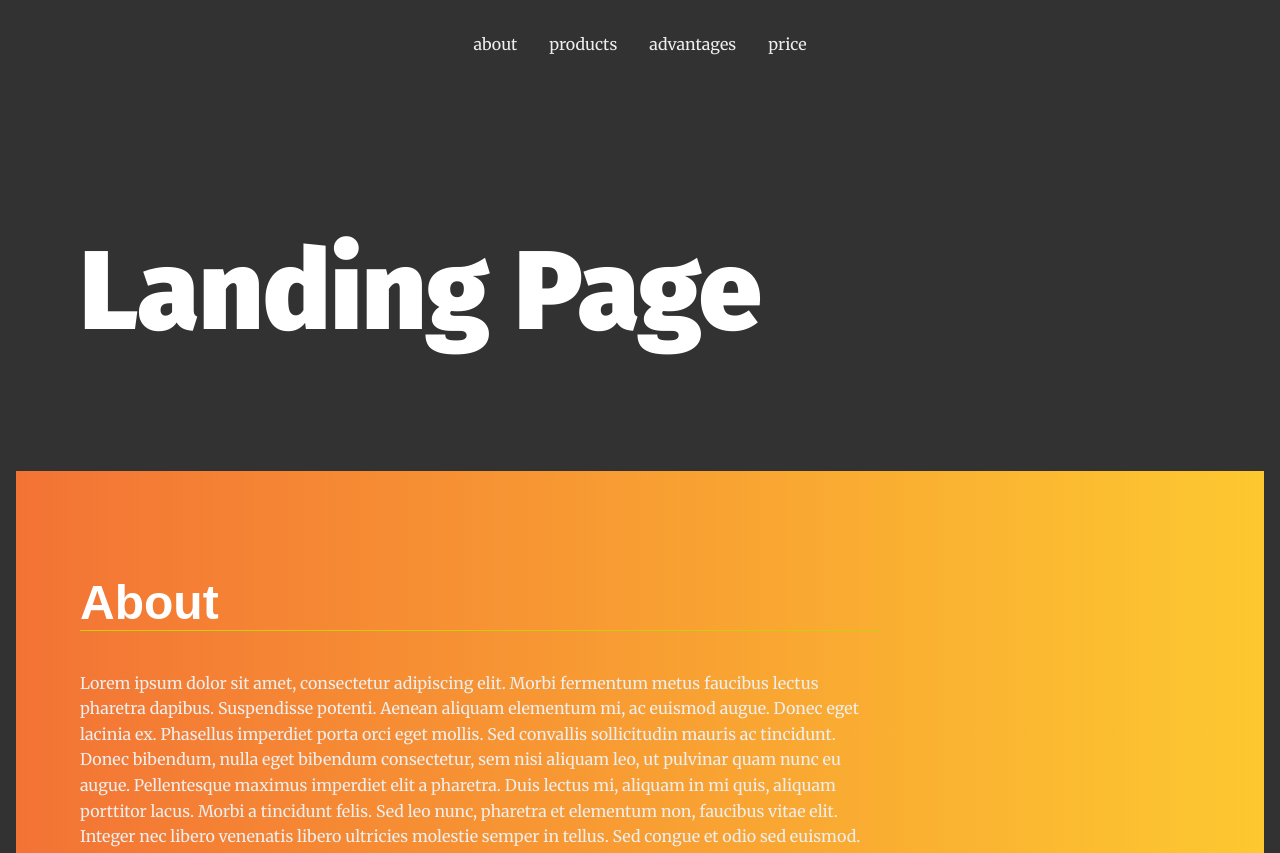
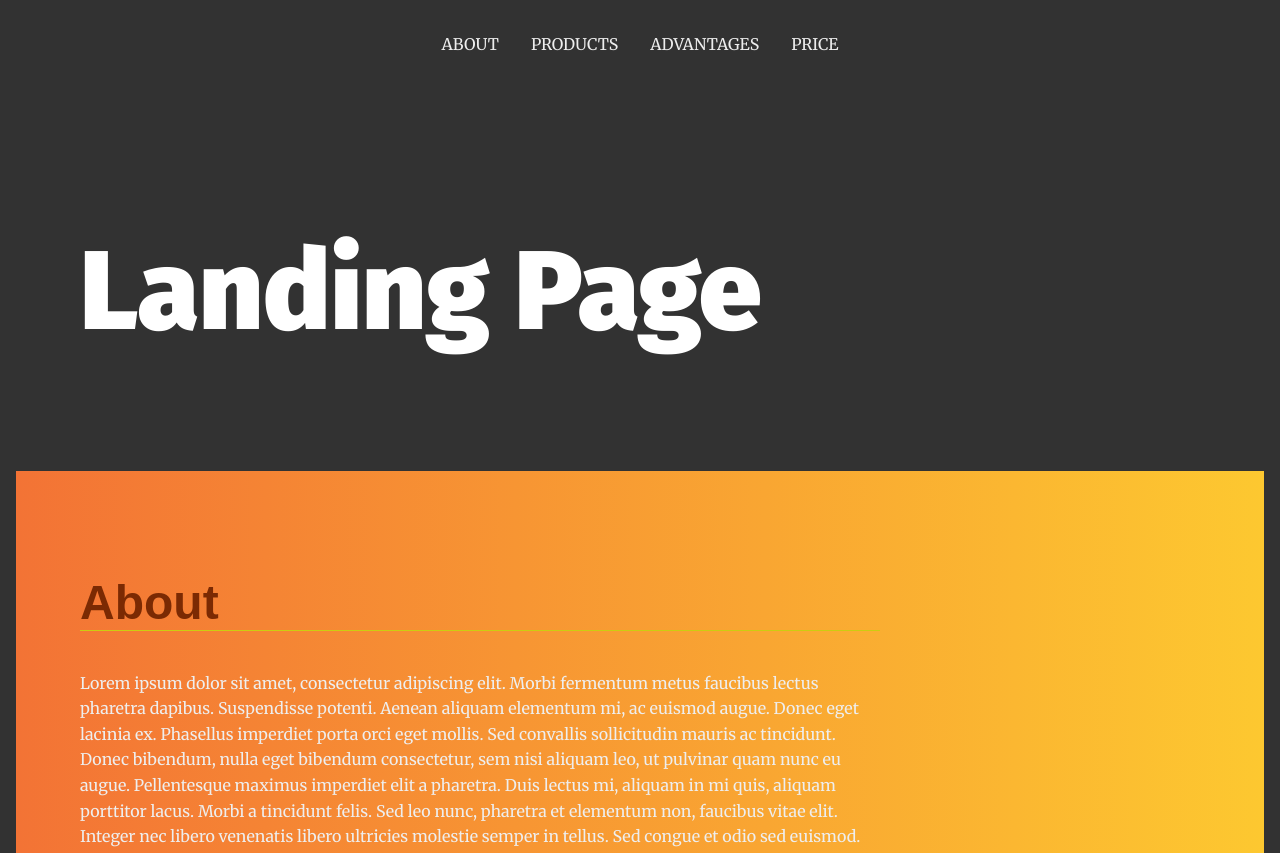
Before and after one commit to rodrigonerysilva/udacity_landpage, a plain HTML site: page landing-page/index.html in a window 1280 px wide. Shown: the top 853 px of the page. Drawn offline with Linux system fonts and the light colour scheme.

Commit message:
Add files via upload
feat: Menu items and section titles interact with page scroll.

```diff
--- a/landing-page/index.html
+++ b/landing-page/index.html
@@ -24,7 +24,7 @@
     </header>
     <section id="section1" class="your-active-class">
       <div class="landing__container">
-        <h2>About</h2>
+        <h2 id="section1title">About</h2>
         <p>Lorem ipsum dolor sit amet, consectetur adipiscing elit. Morbi fermentum metus faucibus lectus pharetra dapibus. Suspendisse potenti. Aenean aliquam elementum mi, ac euismod augue. Donec eget lacinia ex. Phasellus imperdiet porta orci eget mollis. Sed convallis sollicitudin mauris ac tincidunt. Donec bibendum, nulla eget bibendum consectetur, sem nisi aliquam leo, ut pulvinar quam nunc eu augue. Pellentesque maximus imperdiet elit a pharetra. Duis lectus mi, aliquam in mi quis, aliquam porttitor lacus. Morbi a tincidunt felis. Sed leo nunc, pharetra et elementum non, faucibus vitae elit. Integer nec libero venenatis libero ultricies molestie semper in tellus. Sed congue et odio sed euismod.</p>
 
         <p>Aliquam a convallis justo. Vivamus venenatis, erat eget pulvinar gravida, ipsum lacus aliquet velit, vel luctus diam ipsum a diam. Cras eu tincidunt arcu, vitae rhoncus purus. Vestibulum fermentum consectetur porttitor. Suspendisse imperdiet porttitor tortor, eget elementum tortor mollis non.</p>
@@ -32,7 +32,7 @@
     </section>
     <section id="section2">
       <div class="landing__container">
-        <h2>Products</h2>
+        <h2 id="section2title" >Products</h2>
         <p>Lorem ipsum dolor sit amet, consectetur adipiscing elit. Morbi fermentum metus faucibus lectus pharetra dapibus. Suspendisse potenti. Aenean aliquam elementum mi, ac euismod augue. Donec eget lacinia ex. Phasellus imperdiet porta orci eget mollis. Sed convallis sollicitudin mauris ac tincidunt. Donec bibendum, nulla eget bibendum consectetur, sem nisi aliquam leo, ut pulvinar quam nunc eu augue. Pellentesque maximus imperdiet elit a pharetra. Duis lectus mi, aliquam in mi quis, aliquam porttitor lacus. Morbi a tincidunt felis. Sed leo nunc, pharetra et elementum non, faucibus vitae elit. Integer nec libero venenatis libero ultricies molestie semper in tellus. Sed congue et odio sed euismod.</p>
 
         <p>Aliquam a convallis justo. Vivamus venenatis, erat eget pulvinar gravida, ipsum lacus aliquet velit, vel luctus diam ipsum a diam. Cras eu tincidunt arcu, vitae rhoncus purus. Vestibulum fermentum consectetur porttitor. Suspendisse imperdiet porttitor tortor, eget elementum tortor mollis non.</p>
@@ -40,7 +40,7 @@
     </section>
     <section id="section3">
       <div class="landing__container">
-        <h2>Advantages</h2>
+        <h2 id="section3title">Advantages</h2>
         <p>Lorem ipsum dolor sit amet, consectetur adipiscing elit. Morbi fermentum metus faucibus lectus pharetra dapibus. Suspendisse potenti. Aenean aliquam elementum mi, ac euismod augue. Donec eget lacinia ex. Phasellus imperdiet porta orci eget mollis. Sed convallis sollicitudin mauris ac tincidunt. Donec bibendum, nulla eget bibendum consectetur, sem nisi aliquam leo, ut pulvinar quam nunc eu augue. Pellentesque maximus imperdiet elit a pharetra. Duis lectus mi, aliquam in mi quis, aliquam porttitor lacus. Morbi a tincidunt felis. Sed leo nunc, pharetra et elementum non, faucibus vitae elit. Integer nec libero venenatis libero ultricies molestie semper in tellus. Sed congue et odio sed euismod.</p>
 
         <p>Aliquam a convallis justo. Vivamus venenatis, erat eget pulvinar gravida, ipsum lacus aliquet velit, vel luctus diam ipsum a diam. Cras eu tincidunt arcu, vitae rhoncus purus. Vestibulum fermentum consectetur porttitor. Suspendisse imperdiet porttitor tortor, eget elementum tortor mollis non.</p>
@@ -48,7 +48,7 @@
     </section>
      <section id="section4">
       <div class="landing__container" id="returnTop">
-        <h2>Price</h2>
+        <h2 id="section4title">Price</h2>
         <p>Lorem ipsum dolor sit amet, consectetur adipiscing elit. Morbi fermentum metus faucibus lectus pharetra dapibus. Suspendisse potenti. Aenean aliquam elementum mi, ac euismod augue. Donec eget lacinia ex. Phasellus imperdiet porta orci eget mollis. Sed convallis sollicitudin mauris ac tincidunt. Donec bibendum, nulla eget bibendum consectetur, sem nisi aliquam leo, ut pulvinar quam nunc eu augue. Pellentesque maximus imperdiet elit a pharetra. Duis lectus mi, aliquam in mi quis, aliquam porttitor lacus. Morbi a tincidunt felis. Sed leo nunc, pharetra et elementum non, faucibus vitae elit. Integer nec libero venenatis libero ultricies molestie semper in tellus. Sed congue et odio sed euismod.</p>
 
         <p>Aliquam a convallis justo. Vivamus venenatis, erat eget pulvinar gravida, ipsum lacus aliquet velit, vel luctus diam ipsum a diam. Cras eu tincidunt arcu, vitae rhoncus purus. Vestibulum fermentum consectetur porttitor. Suspendisse imperdiet porttitor tortor, eget elementum tortor mollis non.</p>
--- a/landing-page/js/app.js
+++ b/landing-page/js/app.js
@@ -24,24 +24,81 @@ for (menu__item of menu__items) {
 	let li = document.createElement('li');
 
 	if (menu__item === 'about') {
-		li.innerHTML = `<a href="#about" class="sectionAbout" onclick="scrollAbout()"><p><span class="about__selected">${menu__item}</span></p></a>`;
+		li.innerHTML = `<a href="#about" id="titleSection1" class="sectionAbout" onclick="scrollAbout()"><p><span class="about__selected">${menu__item}</span></p></a>`;
 		ul.appendChild(li);
 	}
 	else if (menu__item === 'products') {
-		li.innerHTML = `<a href="#products" class="sectionProducts" onclick="scrollProducts()"><p><span class="product__selected">${menu__item}</span></p></a>`;
+		li.innerHTML = `<a href="#products" id="titleSection2" class="sectionProducts" onclick="scrollProducts()"><p><span class="product__selected">${menu__item}</span></p></a>`;
 		ul.appendChild(li);
 	}
 	else if (menu__item === 'advantages') {
-		li.innerHTML = `<a href="#advantages" onclick="scrollAdvantages()"><p><span class="advantages__selected">${menu__item}</span></p></a>`;
+		li.innerHTML = `<a href="#advantages" id="titleSection3" onclick="scrollAdvantages()"><p><span class="advantages__selected">${menu__item}</span></p></a>`;
 		ul.appendChild(li);
 	}
 	else {
-		li.innerHTML = `<a href="#price" onclick="scrollPrice()"><p><span class="price__selected">${menu__item}</span></p></a>`;
+		li.innerHTML = `<a href="#price" id="titleSection4" onclick="scrollPrice()"><p><span class="price__selected">${menu__item}</span></p></a>`;
 		ul.appendChild(li);
 	}
 }
 
+// Changing menu items case while scrolling
+// Changing titles colors while scrolling
+
+const contentAbout = document.querySelector('#section1');
+window.addEventListener('scroll', function() {
+	if (contentAbout.getBoundingClientRect().top < window.innerHeight) {
+		document.getElementById('titleSection1').style.textTransform = "uppercase";
+		document.getElementById('section1title').style.transitionDuration = "2s";
+		document.getElementById('section1title').style.color = "#7B2A03";
+	} else {
+		document.getElementById('titleSection1').style.textTransform = "lowercase";
+		document.getElementById('section2title').style.transitionDuration = "2s";
+		document.getElementById('section2title').style.color = "#fff";
+	}
+});
+
+const contentProducts = document.querySelector('#section2');
+window.addEventListener('scroll', function() {
+	if (contentProducts.getBoundingClientRect().top < window.innerHeight) {
+		document.getElementById('titleSection2').style.textTransform = "uppercase";
+		document.getElementById('section2title').style.transitionDuration = "2s";
+		document.getElementById('section2title').style.color = "#2E0704";
+	} else {
+		document.getElementById('titleSection2').style.textTransform = "lowercase";
+		document.getElementById('section2title').style.transitionDuration = "2s";
+		document.getElementById('section2title').style.color = "#fff";
+	}
+});
+
+const contentAdvantages = document.querySelector('#section3');
+window.addEventListener('scroll', function() {
+	if (contentAdvantages.getBoundingClientRect().top < window.innerHeight) {
+		document.getElementById('titleSection3').style.textTransform = "uppercase";
+		document.getElementById('section3title').style.transitionDuration = "2s";
+		document.getElementById('section3title').style.color = "#003E53";
+	} else {
+		document.getElementById('titleSection3').style.textTransform = "lowercase";
+		document.getElementById('section3title').style.transitionDuration = "2s";
+		document.getElementById('section3title').style.color = "#fff";
+	}
+});
+
+const contentPrice = document.querySelector('#section4');
+window.addEventListener('scroll', function() {
+	if (contentPrice.getBoundingClientRect().top < window.innerHeight) {
+		document.getElementById('titleSection4').style.textTransform = "uppercase";
+		document.getElementById('section4title').style.transitionDuration = "2s";
+		document.getElementById('section4title').style.color = "#06433E";
+	} else {
+		document.getElementById('titleSection4').style.textTransform = "lowercase";
+		document.getElementById('section4title').style.transitionDuration = "2s";
+		document.getElementById('section4title').style.color = "#fff";
+	}
+});
+
+
 // Nav anchors
+//Changing menu items case if clicked
 
 function scrollAbout() {
 	let scrollAbout = document.getElementById('section1');
@@ -51,7 +108,7 @@ function scrollAbout() {
 	let x = document.querySelector('.about__selected');
 	x.addEventListener("click", colorChange());
 	function colorChange() {
-		document.getElementById('navbar__list').style.backgroundColor = "#f37335";
+		document.getElementById('titleSection1').style.textTransform = "uppercase";
 	}
 }
 
@@ -63,7 +120,7 @@ function scrollProducts() {
 	let x = document.querySelector('.price__selected');
 	x.addEventListener("click", colorChange());
 	function colorChange() {
-		document.getElementById('navbar__list').style.backgroundColor = "#93291e";
+		document.getElementById('titleSection2').style.textTransform = "uppercase";
 	}
 }
 
@@ -75,7 +132,7 @@ function scrollAdvantages() {
 	let x = document.querySelector('.advantages__selected');
 	x.addEventListener("click", colorChange());
 	function colorChange() {
-		document.getElementById('navbar__list').style.backgroundColor = "#0083b0";
+		document.getElementById('titleSection3').style.textTransform = "uppercase";
 	}
 }
 
@@ -87,7 +144,7 @@ function scrollPrice() {
 	let x = document.querySelector('.advantages__selected');
 	x.addEventListener("click", colorChange());
 	function colorChange() {
-		document.getElementById('navbar__list').style.backgroundColor = "#11998e";
+		document.getElementById('titleSection4').style.textTransform = "uppercase";
 	}
 }
 
```
